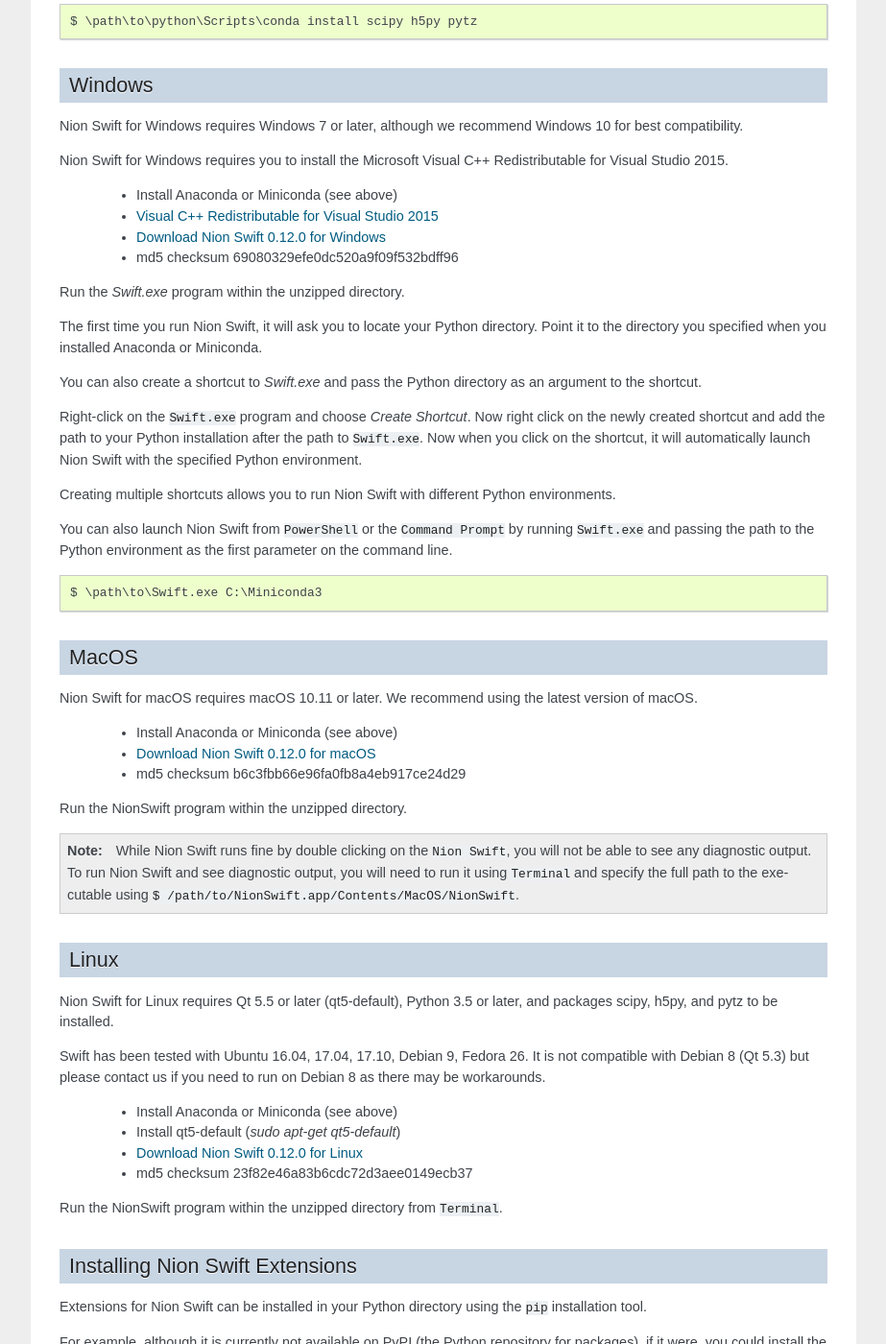
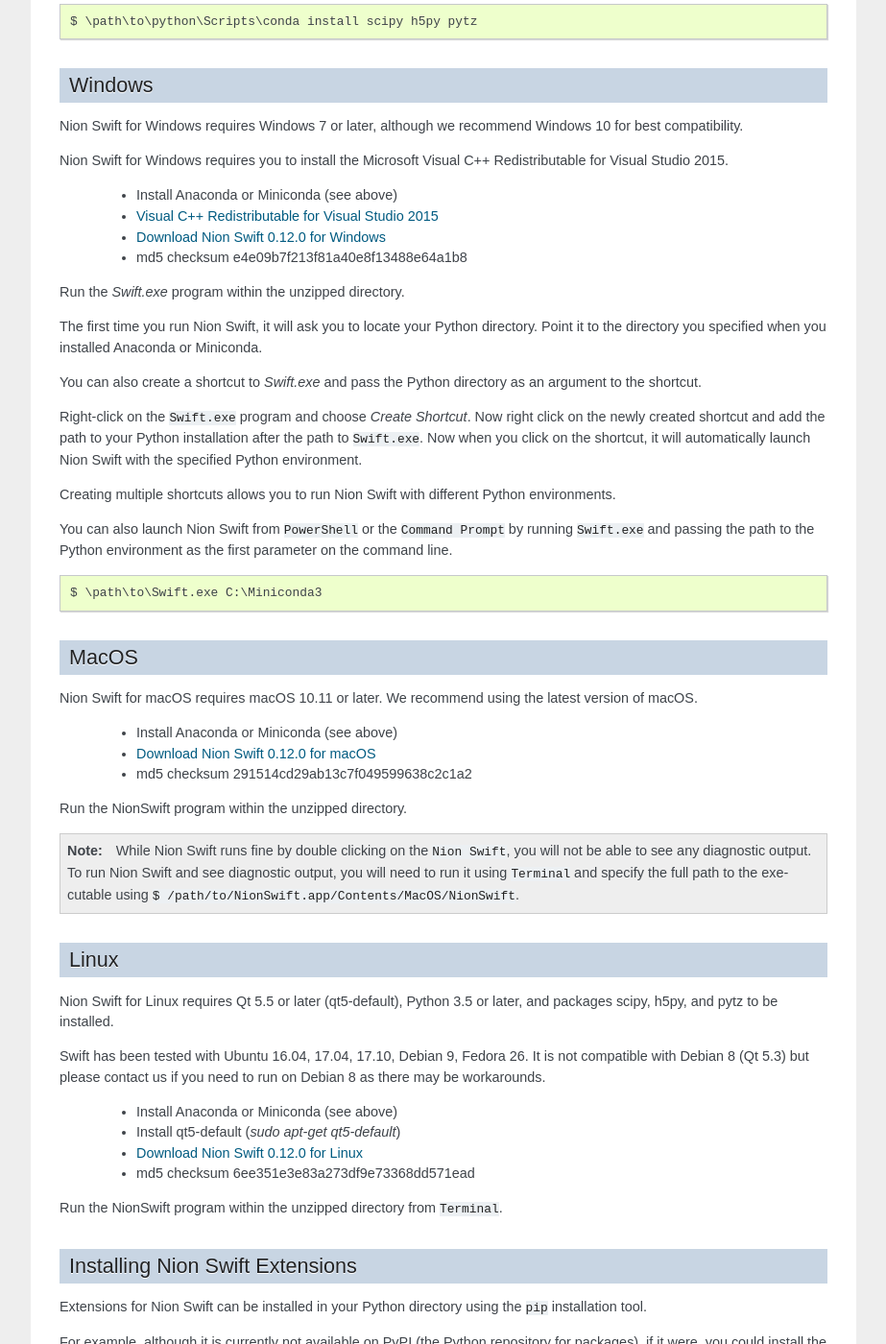
Before and after one commit to nion-software/nionswift, a Sphinx documentation site: the page built from docs/installation.rst, in a window 1280 px wide and 1400 px high, scrolled down 836 px. Shown: the whole window at 96% size, without its empty margins (198-1121 px from the left). Built offline with Sphinx 7.4.7, drawn with Linux system fonts in a browser that asks for light colours.

Commit message:
Update checksums.

```diff
--- a/docs/installation.rst
+++ b/docs/installation.rst
@@ -53,7 +53,7 @@ Nion Swift for Windows requires you to install the Microsoft Visual C++ Redistri
     * Install Anaconda or Miniconda (see above)
     * `Visual C++ Redistributable for Visual Studio 2015 <https://www.microsoft.com/en-us/download/details.aspx?id=48145>`_
     * `Download Nion Swift 0.12.0 for Windows <http://nion.com/swift/files/NionSwift_Windows_np112py36_0.12.0.zip>`_
-    * md5 checksum 69080329efe0dc520a9f09f532bdff96
+    * md5 checksum e4e09b7f213f81a40e8f13488e64a1b8
 
 Run the `Swift.exe` program within the unzipped directory.
 
@@ -79,7 +79,7 @@ Nion Swift for macOS requires macOS 10.11 or later. We recommend using the lates
 
     * Install Anaconda or Miniconda (see above)
     * `Download Nion Swift 0.12.0 for macOS <http://nion.com/swift/files/NionSwift_MacOS_np112py36_0.12.0.zip>`_
-    * md5 checksum b6c3fbb66e96fa0fb8a4eb917ce24d29
+    * md5 checksum 291514cd29ab13c7f049599638c2c1a2
 
 Run the NionSwift program within the unzipped directory.
 
@@ -99,7 +99,7 @@ but please contact us if you need to run on Debian 8 as there may be workarounds
     * Install Anaconda or Miniconda (see above)
     * Install qt5-default (`sudo apt-get qt5-default`)
     * `Download Nion Swift 0.12.0 for Linux <http://nion.com/swift/files/NionSwift_Linux_np112py36_0.12.0.zip>`_
-    * md5 checksum 23f82e46a83b6cdc72d3aee0149ecb37
+    * md5 checksum 6ee351e3e83a273df9e73368dd571ead
 
 Run the NionSwift program within the unzipped directory from ``Terminal``.
 
```
